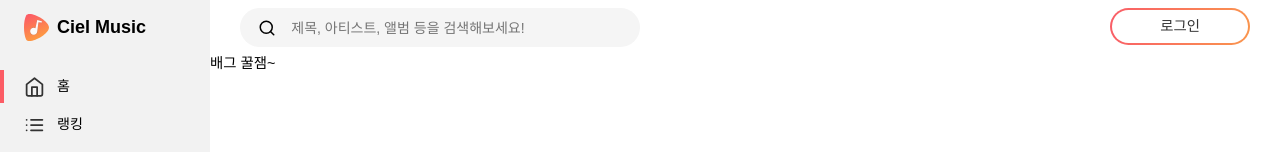
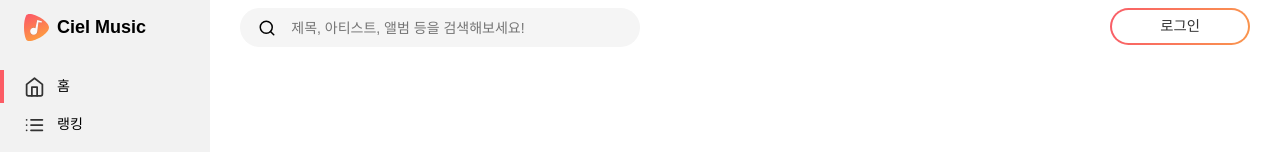
Before and after one commit to splitz-dev/cielmusic-frontend, a Next.js app: page / in a window 1280 px wide. Shown: the top 152 px of the page. Built offline with nearby package versions, Linux system fonts and the light colour scheme; a web font is replaced by a local one.

Commit message:
edit: Apply Container

```diff
--- a/pages/index.tsx
+++ b/pages/index.tsx
@@ -3,15 +3,18 @@ import Head from 'next/head'
 
 import styled from '@emotion/styled'
 import MainLayout from '../components/Layout/Main'
+import Container from '../components/Container'
 
 const Home: React.FC = () => (
   <>
     <Head>
-      <title>Home</title>
+      <title>홈 - 시엘 뮤직</title>
       <link rel="icon" href="/favicon.ico" />
     </Head>
     <MainLayout>
-      <p>배그 꿀잼~</p>
+      <p>
+        <Container></Container>
+      </p>
     </MainLayout>
   </>
 )
```
